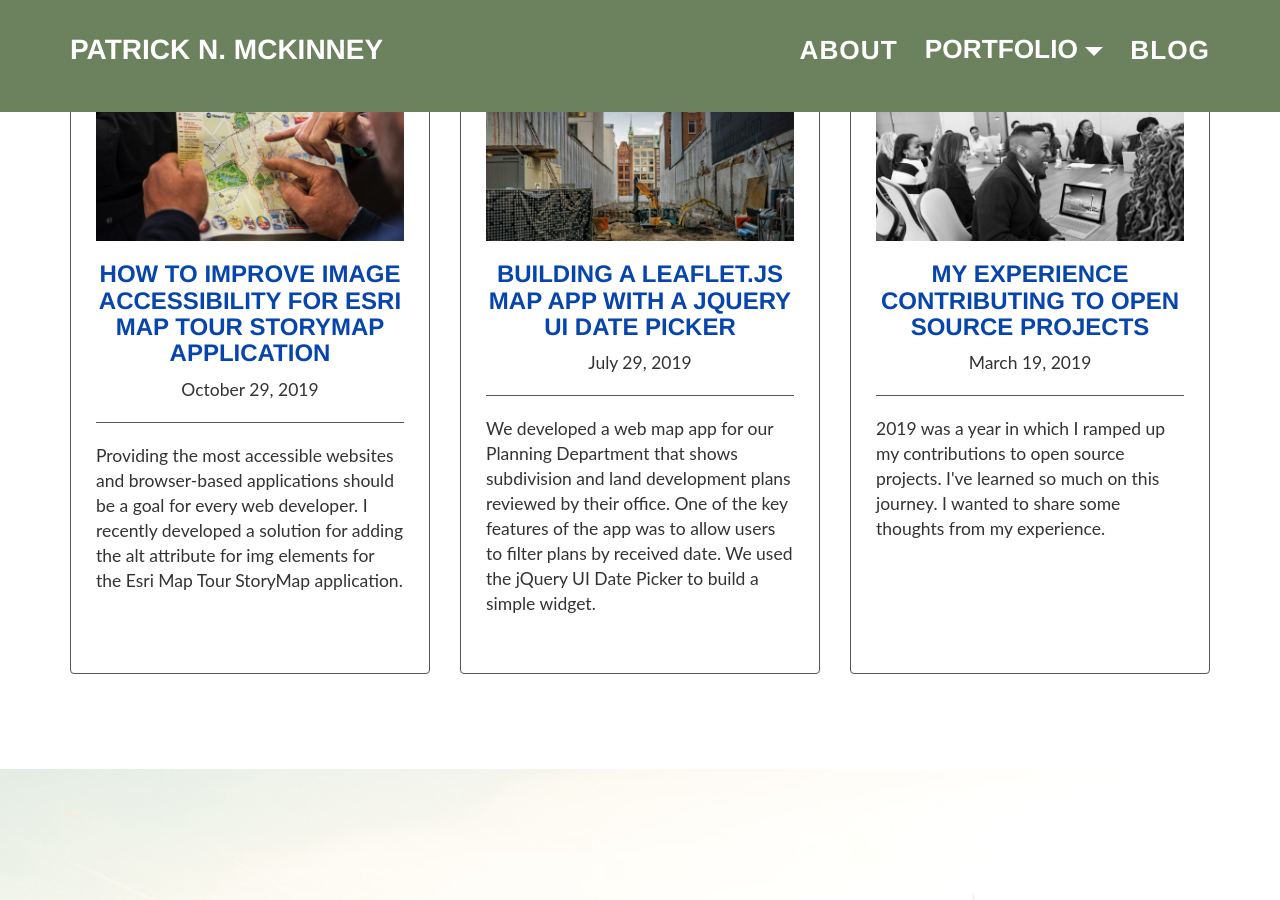
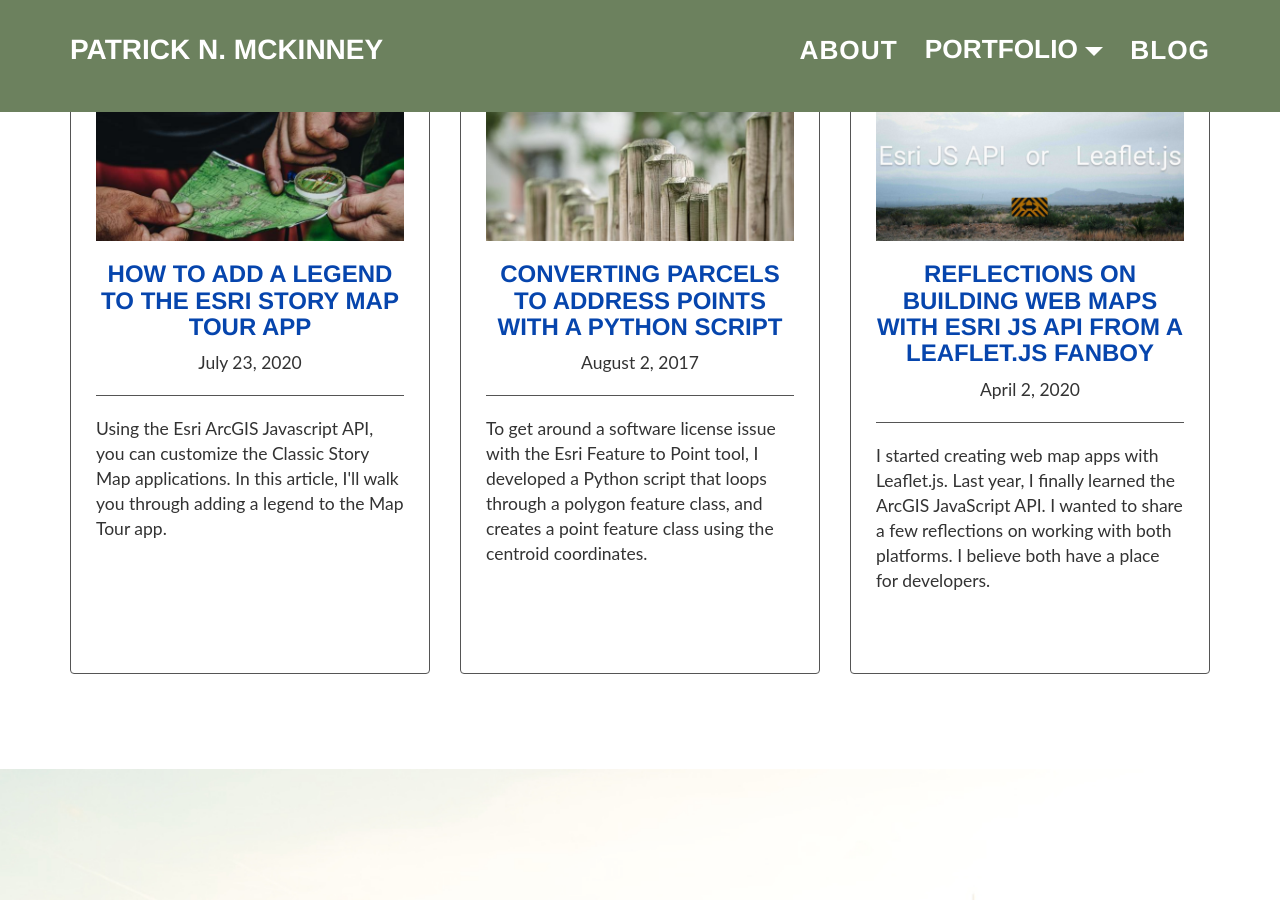
Before and after one commit to pmacMaps/website-live-test, a Jekyll site: the page built from index.html, in a window 1280 px wide and 900 px high, scrolled down 577 px. Built offline with Jekyll 4.4.1, drawn with Linux system fonts in a browser that asks for light colours.

Commit message:
Update featured blog posts.
Remove old images.

Update gitginore

```diff
--- a/_config.yml
+++ b/_config.yml
@@ -12,4 +12,4 @@ baseurl: "" # the subpath of your site, e.g. /blog
 url: "https://pnmcartodesign.com" # the base hostname & protocol for your site
 # Build settings
 markdown: kramdown
-development: false
+development: true
--- a/_data/featuredPosts.json
+++ b/_data/featuredPosts.json
@@ -1,26 +1,26 @@
 [
     {
-        "title": "How To Improve Image Accessibility for Esri Map Tour StoryMap Application",
-        "date": "October 29, 2019",
-        "url": "https://pnmcartodesign.wordpress.com/2019/10/29/how-to-improve-image-accessibility-for-esri-map-tour-storymap-application/",
-        "featured-image": "janis-oppliger-drhe-xf7wls-unsplash.jpg",
-        "featured-image-alt": "people holding a street map and pointing to a location on the map",
-        "teaser": "Providing the most accessible websites and browser-based applications should be a goal for every web developer.  I recently developed a solution for adding the alt attribute for img elements for the Esri Map Tour StoryMap application."
+        "title": "How to Add A Legend to the Esri Story Map Tour App",
+        "date": "July 23, 2020",
+        "url": "https://pnmcartodesign.wordpress.com/2020/07/23/how-to-add-a-legend-to-the-esri-story-map-tour-app/",
+        "featured-image": "daniil-silantev-ioywospyc0u-unsplash.jpg",
+        "featured-image-alt": "people holding a small map",
+        "teaser": "Using the Esri ArcGIS Javascript API, you can customize the Classic Story Map applications.  In this article, I'll walk you through adding a legend to the Map Tour app."
     },
     {
-        "title": "Building A Leaflet.js Map App With A jQuery UI Date Picker",
-        "date": "July 29, 2019",
-        "url": "https://pnmcartodesign.wordpress.com/2019/07/29/building-a-leaflet-js-map-app-with-a-jquery-ui-date-picker/",
-        "featured-image": "architecture-buildings-construction-site-69483.jpg",
-        "featured-image-alt": "a construction site within a city between two buildings",
-        "teaser": "We developed a web map app for our Planning Department that shows subdivision and land development plans reviewed by their office.  One of the key features of the app was to allow users to filter plans by received date.  We used the jQuery UI Date Picker to build a simple widget."
+        "title": "Converting Parcels to Address Points With a Python Script",
+        "date": "August 2, 2017",
+        "url": "https://pnmcartodesign.wordpress.com/2017/08/02/converting-parcels-to-address-points-with-a-python-script/",
+        "featured-image": "fence-wood-fence-wood-limit-48246.jpeg",
+        "featured-image-alt": "wooden fence posts",
+        "teaser": "To get around a software license issue with the Esri Feature to Point tool, I developed a Python script that loops through a polygon feature class, and creates a point feature class using the centroid coordinates."
     },
     {
-        "title": "My Experience Contributing to Open Source Projects",
-        "date": "March 19, 2019",
-        "url": "https://pnmcartodesign.wordpress.com/2019/03/19/my-experience-contributing-to-open-source-projects/",
-        "featured-image": "black-and-white-conference-room-digital-nomad-1181400.jpg",
-        "featured-image-alt": "people sitting in a conference room having a meeting",
-        "teaser": "2019 was a year in which I ramped up my contributions to open source projects.  I've learned so much on this journey.  I wanted to share some thoughts from my experience."
+        "title": "Reflections on Building Web Maps With Esri JS API From a Leaflet.js Fanboy",
+        "date": "April 2, 2020",
+        "url": "https://pnmcartodesign.wordpress.com/2020/04/02/reflections-on-building-web-maps-with-esri-js-api-from-a-leaflet-js-fanboy/",
+        "featured-image": "kyle-glenn-iflgwylt2fi-unsplash2.jpg",
+        "featured-image-alt": "a left or right road sign with mountains in the background.",
+        "teaser": "I started creating web map apps with Leaflet.js.  Last year, I finally learned the ArcGIS JavaScript API. I wanted to share a few reflections on working with both platforms. I believe both have a place for developers."
     }
 ]
```
Also changed, not shown: assets/images/blog/architecture-buildings-construction-site-69483.jpg (deleted), assets/images/blog/black-and-white-conference-room-digital-nomad-1181400.jpg (deleted), assets/images/blog/codepen-esri-events-screenshot.png (deleted), assets/images/blog/daniil-silantev-ioywospyc0u-unsplash.jpg (added), assets/images/blog/document-education-eyeglasses-336407.jpg (deleted), assets/images/blog/janis-oppliger-drhe-xf7wls-unsplash.jpg (deleted), assets/images/blog/kyle-glenn-iflgwylt2fi-unsplash2.jpg (added), 1 other file.
